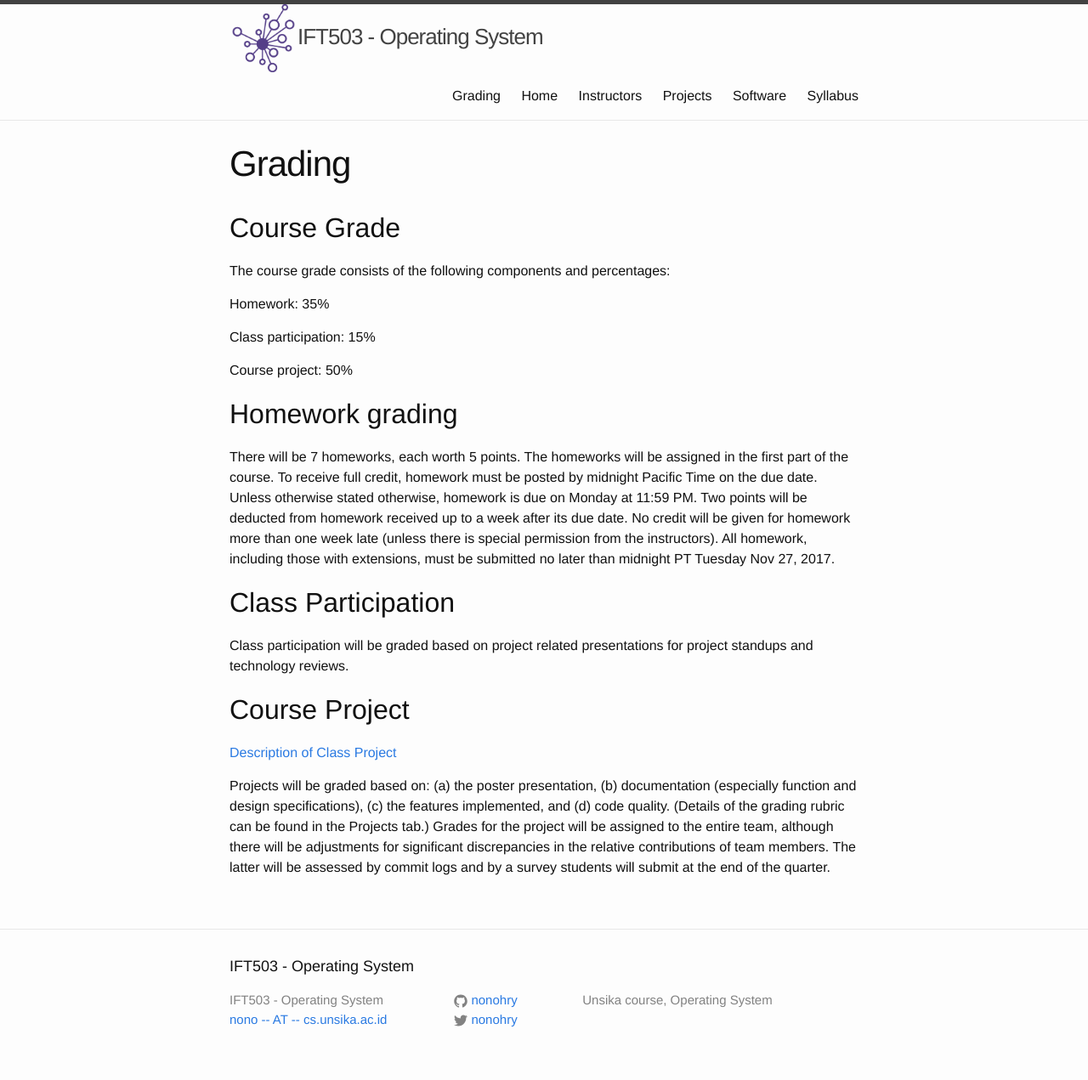
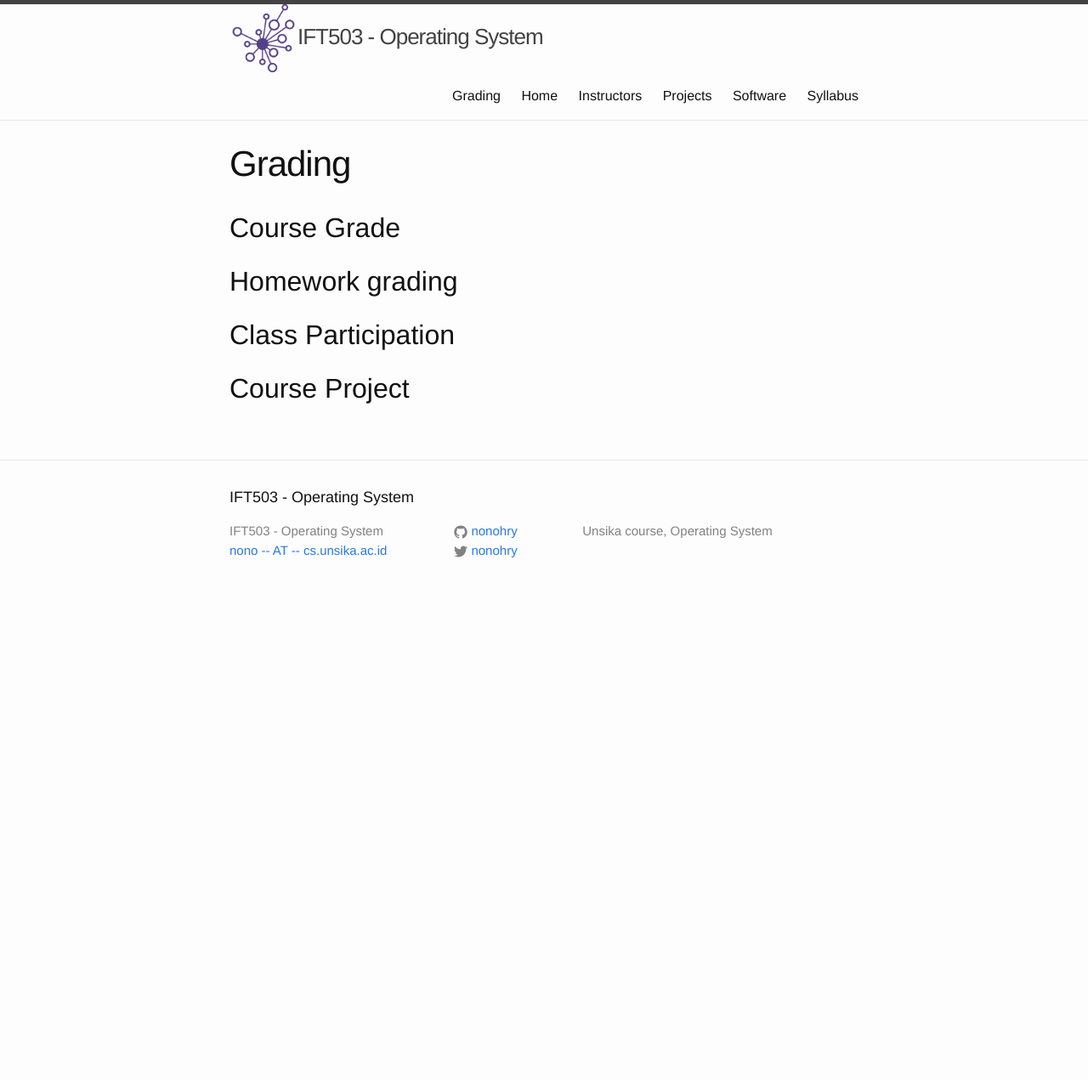
Before and after one commit to nonohry/IFT503, a Jekyll site: the page built from grading.md, in a window 1280 px wide. Shown: the whole page at 85% size. Built offline with Jekyll 4.4.1, drawn with Linux system fonts in a browser that asks for light colours; after the commit the page ends 900 px from its top, so only the background shows below that.

Commit message:
Commit Pertama

```diff
--- a/grading.md
+++ b/grading.md
@@ -6,44 +6,8 @@ collection: main
 
 ## Course Grade
 
-The course grade consists of the following components and percentages:
-
-Homework: 35%
-
-Class participation: 15%
-
-Course project: 50%
-
 ## Homework grading
-
-There will be 7 homeworks, each worth 5 points.
-The homeworks will be assigned in the first part of the course.
-To receive full credit, homework must be posted by midnight Pacific Time on the due date.
-Unless otherwise stated otherwise, homework is due on Monday at 11:59 PM.
-Two points will be deducted from homework received up to a week after its due date.
-No credit will be given for homework more than one week late (unless there is special permission
-from the instructors).
-All homework, including those with extensions, must be submitted no later than midnight PT Tuesday
-Nov 27, 2017.
 
 ## Class Participation
 
-Class participation will be graded based on project related presentations for project standups and technology reviews.
-
 ## Course Project
-
-[Description of Class Project](https://docs.google.com/document/d/14XfgSuko_hfYbNBq8agz31CxnmIJkw2Iz8yW0cs-mSY/edit?usp=sharing)
-
-Projects will be graded based on:
-(a) the poster presentation, (b) documentation
-(especially function and design specifications), (c) the features implemented,
-and (d) code quality.
-(Details of the grading rubric can be found
-in the Projects tab.)
-Grades for the project will be assigned to the entire team, although
-there will be adjustments
-for significant discrepancies in
-the relative contributions of team members.
-The latter will be assessed by commit logs and by
-a survey students will submit
-at the end of the quarter.
```
Also changed, not shown: 1 other file.
